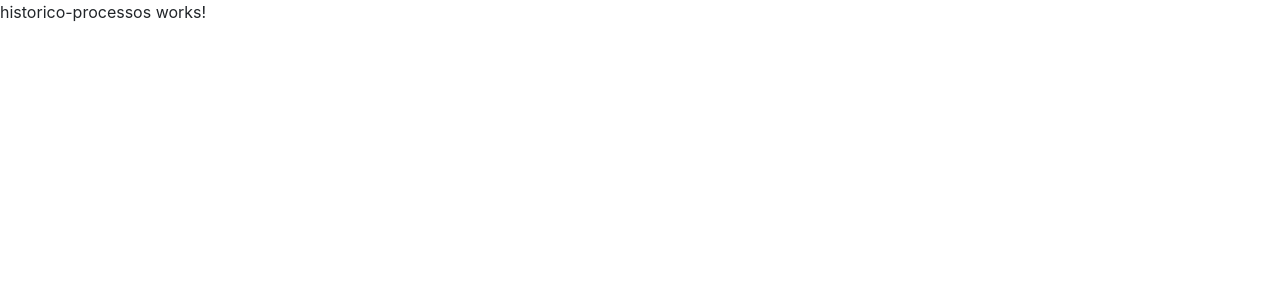
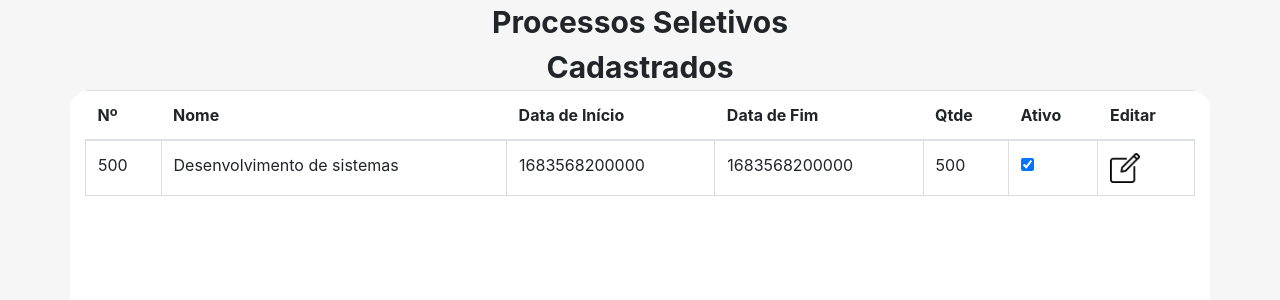
Before and after one commit to steicysantos/Digitalizae, an Angular app in the folder front-digitalizae/: page /historico-processos in a window 1280 px wide. Shown: the top 300 px of the page. Built offline with nearby package versions, Linux system fonts and the light colour scheme.

Commit message:
Tela histórico

```diff
--- /dev/null
+++ b/front-digitalizae/src/app/Classes.ts
@@ -0,0 +1,7 @@
+export interface Processo{
+    nome : string,
+    DataInicio: string;
+    DataFim: string;
+    ativo : boolean,
+    qtdeMax : number
+}
--- a/front-digitalizae/src/app/app.component.css
+++ b/front-digitalizae/src/app/app.component.css
@@ -0,0 +1,6 @@
+html{
+    height: 100%;
+}
+body{
+    height: 100%;
+}
--- a/front-digitalizae/src/app/cadastro-processo-seletivo/cadastro-processo-seletivo.component.css
+++ b/front-digitalizae/src/app/cadastro-processo-seletivo/cadastro-processo-seletivo.component.css
@@ -22,6 +22,7 @@ body{
   background: #fff;
   padding: 20px 30px;
   border-radius: 5px;
+  box-shadow: 0px 0px 70px -32px rgba(128,128,128,1);
 }
 
 .register-processo-seletivo .title{
--- a/front-digitalizae/src/app/historico-processos/historico-processos.component.css
+++ b/front-digitalizae/src/app/historico-processos/historico-processos.component.css
@@ -0,0 +1,176 @@
+body{
+    display: flex;
+    flex-direction: column;
+    height: 100%;
+    background-color: rgb(246, 246, 246);
+}
+
+.title{
+    width: 30%;
+    align-self: center;
+    text-align: center;
+    font-size: 30px;
+    font-weight: bold;
+}
+
+.container{
+    height: 50%;
+    border-radius: 20px;
+    background-color: rgb(255, 255, 255);
+}
+
+td {
+    border: solid 1px rgb(220, 220, 220);
+}
+
+.edit>img{
+   height: 30px;
+   cursor: pointer;
+}
+
+
+
+
+
+/* Cadastro */
+
+
+.register-processo-seletivo{
+  max-width: 700px;
+  background: #fff;
+  padding: 20px 30px;
+  border-radius: 5px;
+  box-shadow: 0px 0px 70px -32px rgba(128,128,128,1);
+  position: absolute;
+  max-height: 700px;
+  bottom: 0;
+  top: 0;
+  left: 0;
+  right: 0;
+  margin-left: auto;
+  margin-right: auto;
+}
+
+.register-processo-seletivo .title{
+  font-size: 25px;
+  font-weight: bolder;
+  position: relative;
+  color: #295e89;
+}
+
+.register-processo-seletivo form .user-details{
+  display: flex;
+  flex-wrap: wrap;
+  justify-content: space-between;
+  margin: 20px 0 12px 0;
+}
+
+form .user-details .input-box{
+  margin-bottom: 15px;
+  width: calc(100% / 2 - 20px);
+}
+
+.user-details .input-box .details{
+  display: block;
+  font-weight: 500;
+  margin-bottom: 0.7rem;
+  margin-top: 0.7rem;
+}
+
+.user-details .input-box input[type="text"], input[type="date"],input[type="password"]{
+  height: 45px;
+  width: 100%;
+  outline: none;
+  border-radius: 5px;
+  border: 1px solid #ccc;
+  padding-left: 15px;
+  font-size: 16px;
+  border-bottom-width: 2px;  transition: all 0.3s ease;
+}
+
+.user-details .input-box input:focus,
+.user-details .input-box input:valid{
+  border-color: #295e89;
+
+}
+
+form .type-details .type-title{
+  font-size: 20px;
+  font-weight: 500;
+}
+
+form .type-details .category{
+  display: flex;
+  width: 80%;
+  margin: 14px 0;
+  justify-content: space-between;
+}
+
+.type-details .category label{
+  display: flex;
+  align-items: center;
+}
+
+.type-details .category .dot{
+  height: 18px;
+  width: 18px;
+  background: #d9d9d9;
+  border-radius:50%;
+  margin-right: 10px;
+  border: 5px solid transparent;
+  transition: all 0.3s ease;
+}
+
+
+.btn-login{
+  width: 25%;
+  padding: 8px 0px;
+  margin-top: 15px;
+  margin-left: 75%;
+  border: none;
+  border-radius: 8px;
+  outline: none;
+  text-transform: uppercase;
+  justify-self: center;
+  align-items: center;
+  font-weight: 800;
+  font-size: 20px;
+  letter-spacing: 0.5px;
+  color: rgb(255, 255, 255);
+  background: #295e89;
+  cursor: pointer;
+}
+
+input[type="radio"]{
+  margin-top: 0.5rem;
+  width: 30px;
+}
+
+form .button{
+  height: 45px;
+  margin: 45px 0;
+}
+
+form .button input:hover{
+  background: rgb(69, 69, 69);
+}
+@media (max-width: 584px){
+  .register-processo-seletivo{
+    max-width: 100%;
+  }
+  form .user-details .input-box{
+    margin-bottom: 15px;
+    width: 100%;
+  }
+  form .type-details .category{
+    width: 100%;
+  }
+  .register-processo-seletivo form .user-details{
+    max-height: 300px;
+    overflow-y: scroll;
+  }
+  .user-details::-webkit-scrollbar{
+    width: 0;
+  }
+
+}
--- a/front-digitalizae/src/app/historico-processos/historico-processos.component.html
+++ b/front-digitalizae/src/app/historico-processos/historico-processos.component.html
@@ -1 +1,62 @@
-<p>historico-processos works!</p>
+<body>
+    <div class="title">
+        Processos Seletivos Cadastrados
+    </div>
+    <div class="container">
+        <table class="table">
+            <thead>
+              <tr>
+                <th scope="col">Nº</th>
+                <th scope="col">Nome</th>
+                <th scope="col">Data de Início</th>
+                <th scope="col">Data de Fim</th>
+                <th scope="col">Qtde</th>
+                <th scope="col">Ativo</th>
+                <th scope="col">Editar</th>
+              </tr>
+            </thead>
+            <tbody>
+              <tr *ngFor="let i of processos">
+                <td>{{i.qtdeMax}}</td>
+                <td>{{i.nome}}</td>
+                <td>{{i.DataInicio}}</td>
+                <td>{{i.DataFim}}</td>
+                <td>{{i.qtdeMax}}</td>
+                <td><input type="checkbox" checked data-toggle="toggle" data-onstyle="secondary"></td>
+                <td class="edit"><img src="../../assets/editing.png" alt=""  (click)="isVisible ? isVisible = false : isVisible = true"></td>
+              </tr>
+            </tbody>
+          </table>
+        </div>
+</body>
+
+<div class="register-processo-seletivo" *ngIf="isVisible">
+    <div class="title">Cadastro processo seletivo</div>
+    <form action="#">
+        <div class="user-details">
+            <div class="input-box">
+                <span class="details">Curso</span>
+                <input type="text" id="Nome" placeholder="" required>
+            </div>
+            <div class="input-box">
+                <span class="details">Início processo seletivo</span>
+                <input type="date" id="date" placeholder="" required>
+            </div>
+            <div class="input-box">
+                <span class="details">Fim processo seletivo</span>
+                <input type="date" id="date" placeholder="" required>
+            </div>
+            <div class="input-box">
+                <span class="details" for="type" style="margin-bottom: 1.4rem;">O usuário está ativo?</span>
+                <input type="radio" name="type" value="1" required>Sim
+                <input type="radio" name="type" value="2" required>Não
+            </div>
+            <div class="input-box">
+                <span class="details">Quantidade máxima de candidatos</span>
+                <input type="number" id="numcandidatos" placeholder="" required>
+            </div>
+        </div>
+        <button class="btn-login">Cadastrar</button>
+    </form>
+    <td class="edit"><img src="../../assets/editing.png" alt="" (click)="isVisible ? isVisible = false : isVisible = true"></td>
+</div>
--- a/front-digitalizae/src/app/historico-processos/historico-processos.component.ts
+++ b/front-digitalizae/src/app/historico-processos/historico-processos.component.ts
@@ -1,10 +1,34 @@
 import { Component } from '@angular/core';
-
+import { Processo } from '../Classes';
+import { CadastroCandidatoComponent } from '../cadastro-candidato/cadastro-candidato.component';
 @Component({
   selector: 'app-historico-processos',
   templateUrl: './historico-processos.component.html',
   styleUrls: ['./historico-processos.component.css']
 })
 export class HistoricoProcessosComponent {
+  processo : Processo = {
+    nome:"Desenvolvimento de sistemas",
+    DataFim: Date.now().toString(),
+    DataInicio: Date.now().toString(),
+    ativo: true,
+    qtdeMax: 500
+  }
 
+  isVisible : boolean = false
+
+  processos: Array<Processo> = []
+  ngOnInit(): void {
+    this.processos.push(this.processo)
+  }
+
+  Visual(){
+    if(this.isVisible){
+      this.isVisible = false
+      console.log(this.isVisible)
+      return
+    }
+      this.isVisible = false
+      console.log(this.isVisible)
+  }
 }
--- a/front-digitalizae/src/app/tabela-processo-seletivo/tabela-processo-seletivo.component.html
+++ b/front-digitalizae/src/app/tabela-processo-seletivo/tabela-processo-seletivo.component.html
@@ -9,23 +9,13 @@
           </tr>
         </thead>
         <tbody>
-          <tr>
-            <th scope="row">1</th>
-            <td>Nathan Cordeiro Ansay</td>
+          <tr >
+            <th scope="row"></th>
+            <td></td>
             <td>Desenvolvimento de Sistemas</td>
             <td>nathancordeiro@gmail.com</td>
             <td>18/03/2003</td>
           </tr>
-          <tr>
-            <th scope="row">2</th>
-            <td>Steicy Mayara dos Santos</td>
-            <td>Desenvolvimento de Sistemas</td>
-            <td>steicymsantos@gmail.com</td>
-            <td>20/02/2002</td>
-          </tr>
-          <tr>
-
-          </tr>
         </tbody>
       </table>
 </body>
--- a/front-digitalizae/src/app/tabela-processo-seletivo/tabela-processo-seletivo.component.ts
+++ b/front-digitalizae/src/app/tabela-processo-seletivo/tabela-processo-seletivo.component.ts
@@ -1,5 +1,5 @@
 import { Component } from '@angular/core';
-
+import { Processo } from '../Classes';
 @Component({
   selector: 'app-tabela-processo-seletivo',
   templateUrl: './tabela-processo-seletivo.component.html',
@@ -7,4 +7,5 @@ import { Component } from '@angular/core';
 })
 export class TabelaProcessoSeletivoComponent {
 
+
 }
--- a/front-digitalizae/src/index.html
+++ b/front-digitalizae/src/index.html
@@ -9,5 +9,6 @@
 </head>
 <body>
   <app-root></app-root>
+
 </body>
 </html>
--- a/front-digitalizae/src/styles.css
+++ b/front-digitalizae/src/styles.css
@@ -1 +1,7 @@
 /* You can add global styles to this file, and also import other style files */
+html{
+    height: 100%;
+}
+body{
+    height: 100%;
+}
```
Also changed, not shown: front-digitalizae/src/assets/editing.png (added).
